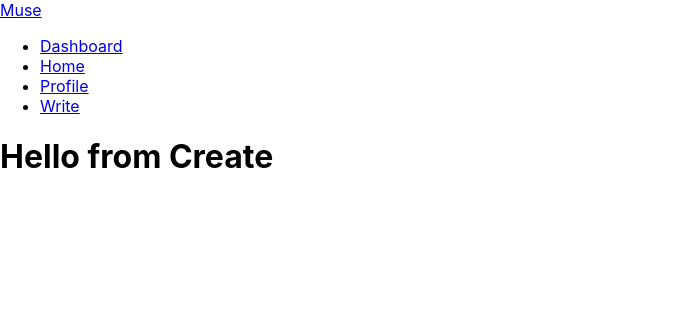
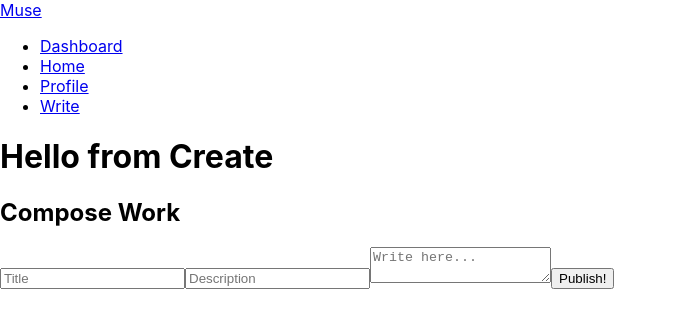
Before and after one commit to EstefanHu/MuseMockIII, a React (Create React App) app in the folder client/: page /create in a window 1280 px wide. Shown: the top 328 px of the page, without its empty margins (0-677 px from the left). Built offline with nearby package versions, Linux system fonts and the light colour scheme.

Commit message:
Debugged rendering

```diff
--- a/client/src/components/create/create.js
+++ b/client/src/components/create/create.js
@@ -1,10 +1,13 @@
 import React, { Component } from 'react';
+
+import Write from './write';
 
 class Create extends Component {
     render() {
         return (
             <main>
                 <h1>Hello from Create</h1>
+                <Write />
             </main>
         )
     }
```
Also changed, not shown: 2 other files (tests, documents, lock files or other folders).
